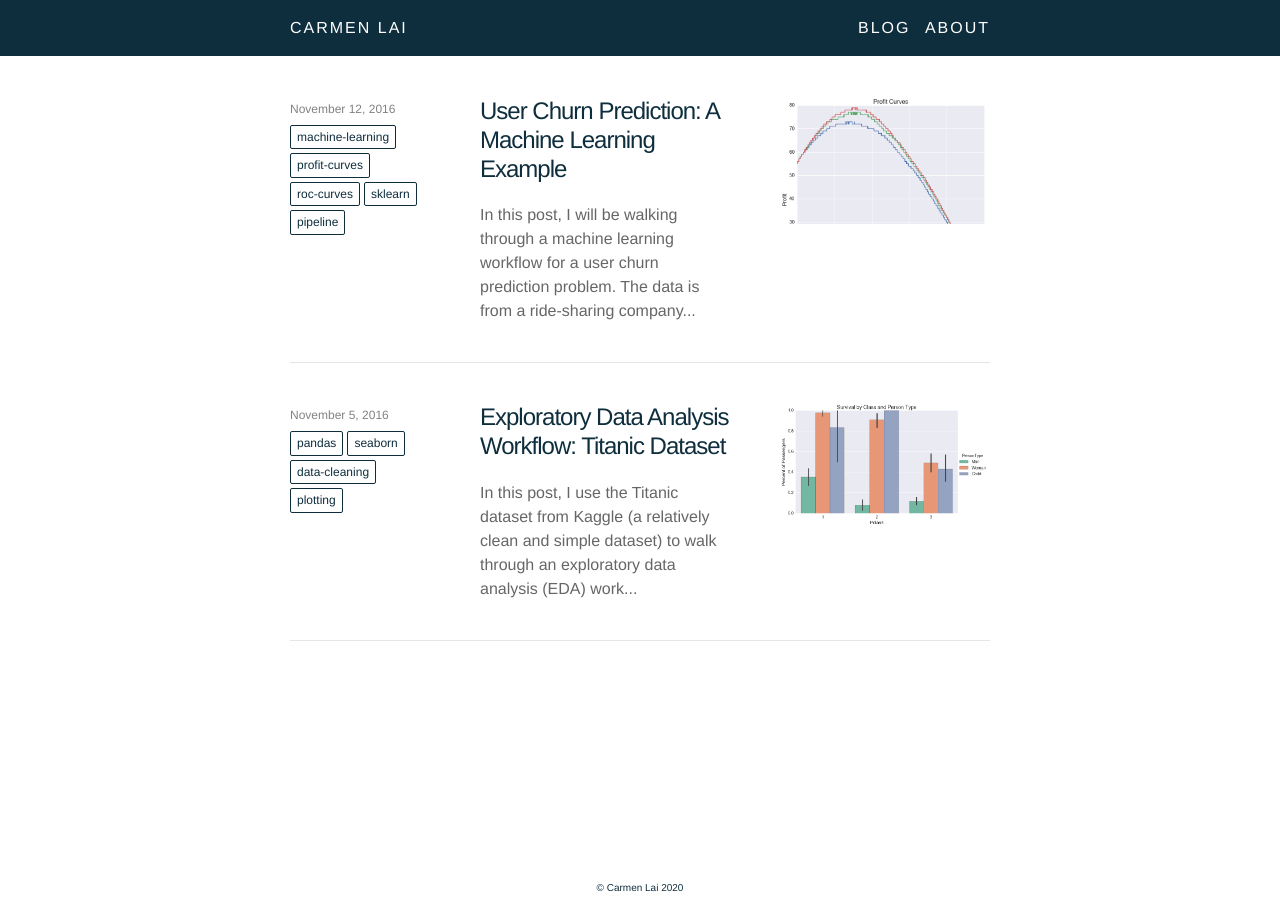
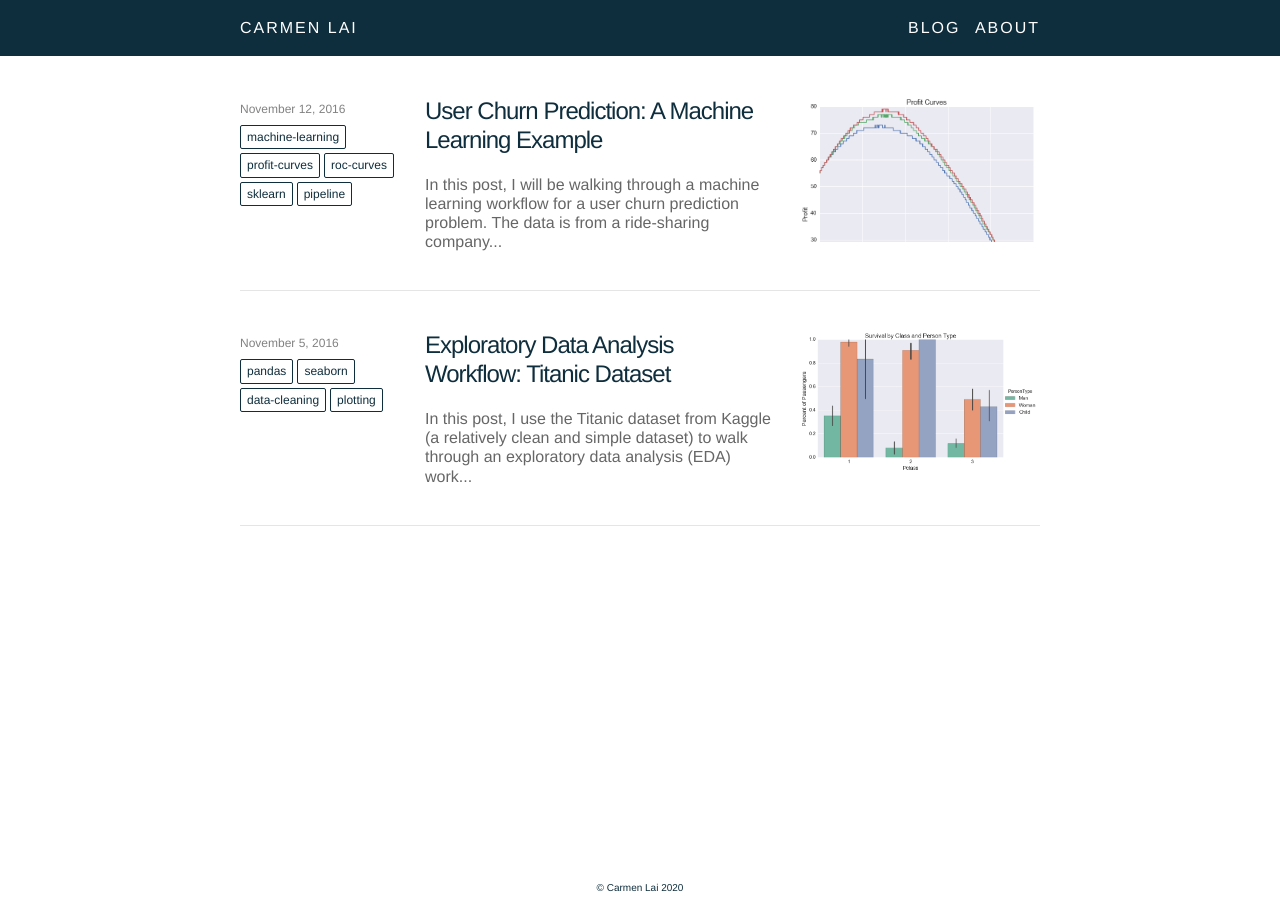
Before and after one commit to ocarmieo/ocarmieo.github.io, a Jekyll site: the page built from index.html, in a window 1280 px wide. Built offline with Jekyll 4.4.1, drawn with Linux system fonts in a browser that asks for light colours; nearby versions of some CDN libraries; the list of posts is cut into pages by our own code; comment, search, counter and statistics services are not loaded.

Commit message:
adjust spacing

```diff
--- a/_sass/_base.scss
+++ b/_sass/_base.scss
@@ -182,8 +182,8 @@
  */
 
 .wrapper {
-    max-width: -webkit-calc(800px - (#{$horizontal-spacing-unit} * 2));
-    max-width: calc(800px - (#{$horizontal-spacing-unit} * 2));
+    max-width: -webkit-calc(#{$on-laptop} - (#{$horizontal-spacing-unit} * 2));
+    max-width: calc(#{$on-laptop} - (#{$horizontal-spacing-unit} * 2));
     margin-right: auto;
     margin-left: auto;
     padding-right: $horizontal-spacing-unit;
@@ -192,8 +192,8 @@
     @extend %clearfix;
 
     @include media-query($on-laptop) {
-        max-width: -webkit-calc(800px - (#{$horizontal-spacing-unit}));
-        max-width: calc(800px - (#{$horizontal-spacing-unit}));
+        max-width: -webkit-calc(#{$on-laptop} - (#{$horizontal-spacing-unit}));
+        max-width: calc(#{$on-laptop} - (#{$horizontal-spacing-unit}));
         padding-right: $spacing-unit / 2;
         padding-left: $spacing-unit / 2;
     }
--- a/_sass/_layout.scss
+++ b/_sass/_layout.scss
@@ -126,7 +126,7 @@
  * Pagination   **********************************************************
  */
 .pagination {
-    max-width: -webkit-calc(800px - (#{$horizontal-spacing-unit} * 2));
+    max-width: -webkit-calc(#{$on-laptop} - (#{$horizontal-spacing-unit} * 2));
     text-align: center;
     width: 100%;
     bottom: 50px;
@@ -191,7 +191,7 @@
 
         .post-body {
             flex: 1;
-            margin: 0 $horizontal-spacing-unit;
+            margin: 0 $horizontal-spacing-unit / 2;
             @include media-query($on-palm) {
                 margin: 0;
             }
@@ -273,6 +273,11 @@
     @include media-query($on-laptop) {
         font-size: 24px;
     }
+}
+
+.post-snippet {
+    font-size: 16px;
+    line-height: 1.2;
 }
 
 .post-content {
--- a/css/main.scss
+++ b/css/main.scss
@@ -49,7 +49,7 @@
 
 $on-tiny: 400px;
 $on-palm: 600px;
-$on-laptop: 800px;
+$on-laptop: 900px;
 
 @mixin media-query($device) {
     @media screen and (max-width: $device) {
--- a/index.html
+++ b/index.html
@@ -11,7 +11,9 @@
             <h2 class="post-title">
               {{ post.title }}
             </h2>
-            {{ post.content | markdownify | strip_html | truncatewords:25 }}
+            <div class="post-snippet">
+              {{ post.content | markdownify | strip_html | truncatewords:25 }}
+            </div>
           </a>
         </div>
         <a class="post-image" href="{{ post.url | prepend: site.baseurl }}">
```
